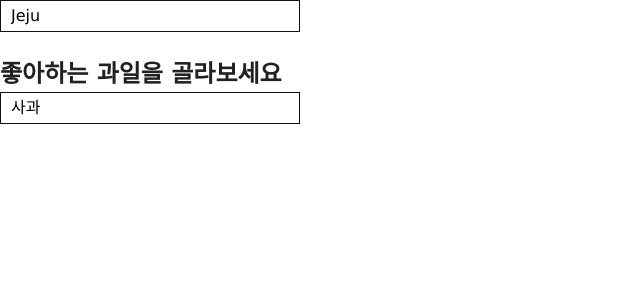
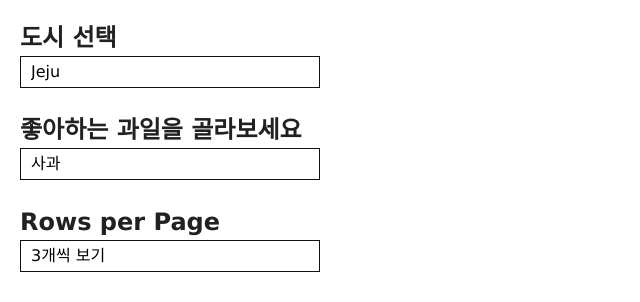
Before and after one commit to Yoonbeagle/Yoonbeagle, a Vue app: page /select in a window 1280 px wide. Shown: the top 302 px of the page, without its empty margins (0-640 px from the left). Built offline with nearby package versions, Linux system fonts and the light colour scheme.

Commit message:
셀렉트 v-model 복습

```diff
--- a/src/assets/css/style.scss
+++ b/src/assets/css/style.scss
@@ -129,6 +129,7 @@ ul li a{display:block;width:100%;padding:6px 10px 0;border-bottom:1px solid navy
 .inpt-wrap button{height:28px !important;}
 
 /* select */
+.select-wrap{padding:20px;}
 .custom-select{width:300px;height:32px;padding:0 10px;;border:1px solid #111;}
 
 /* modal */
--- a/src/views/select.vue
+++ b/src/views/select.vue
@@ -1,5 +1,6 @@
 <template>
     <div class="select-wrap">
+        <h2>도시 선택</h2>
         <select class="custom-select" v-model="choosen" @change="changeOption">
             <option v-for="(region, i) in options" :key="i" :value="region.character">{{ region.text }}</option>
         </select>
@@ -10,6 +11,13 @@
         <select class="custom-select" v-model="fruits.value" @change="changeFruit">
             <option v-for="(fruit, index) in fruits.fruitsList" :key="index" :value="fruit.text">{{ fruit.text }}</option>
         </select>
+
+        <br><br>
+
+        <h2>Rows per Page</h2>
+        <select class="custom-select" v-model="RowsPerPage" @change="changeRows">
+            <option v-for="(row, idx) in rows" :key="idx" :value="row.text">{{ row.text }}</option>
+        </select>
     </div>
 </template>
 
@@ -19,12 +27,12 @@ export default {
     data () {
         return {
             options: [
-        { character: 'S', text: 'Seoul' },
-        { character: 'B', text: 'Busan' },
-        { character: 'J', text: 'Jeju' },
-        { character: 'D', text: 'Daegu' }
+                { character: '서울', text: 'Seoul' },
+                { character: '부산', text: 'Busan' },
+                { character: '제주', text: 'Jeju' },
+                { character: '대구', text: 'Daegu' }
             ],
-      choosen: 'J',
+            choosen: '제주',
             fruits: {
                 value: '사과',
                 fruitsList: [
@@ -37,15 +45,25 @@ export default {
                 { text: '복숭아' },
                 { text: '체리' },
                 ]
-      }
+            },
+            RowsPerPage: '3개씩 보기',
+            rows: [
+                {text: '3개씩 보기'},
+                {text: '5개씩 보기'},
+                {text: '10개씩 보기'},
+                {text: '20개씩 보기'}
+            ]
         }
     },
     methods: {
-    changeOption () {
+        changeOption() {
             alert('Your choice is "'+this.choosen+'"');
         },
-    changeFruit () {
-      alert('당신이 선택한 과일은 '+this.fruits.value+'입니다.');
+        changeFruit() {
+            alert('당신은 '+this.fruits.value+'을(를) 좋아하는군요!');
+        },
+        changeRows() {
+            alert(this.RowsPerPage + '를 선택하셨습니다.');
         }
     }
 }
```
Lines whose indentation alone changed are shown as unchanged.
